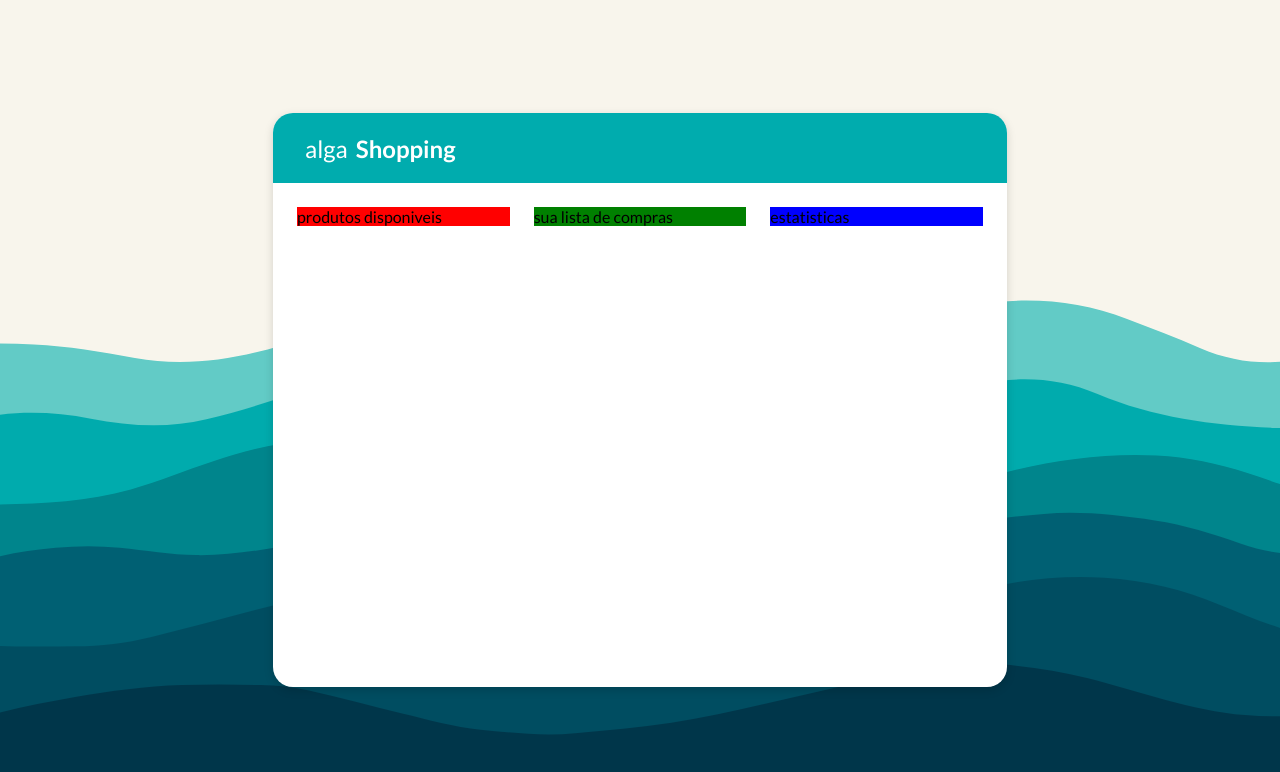
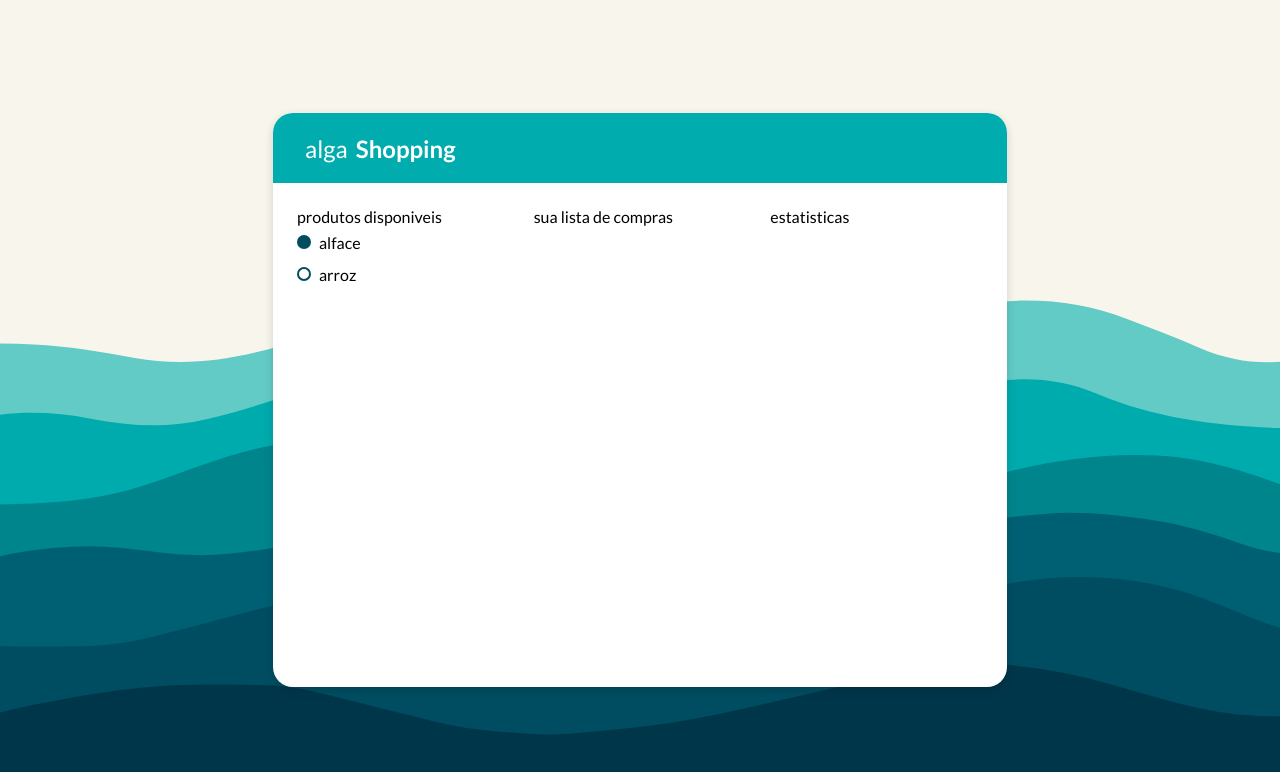
Before and after one commit to walfredo-almeida/algashopi, a React (Create React App) app: page / in a window 1280 px wide. Shown: the top 772 px of the page. Built offline with nearby package versions, Linux system fonts and the light colour scheme.

Commit message:
user change

```diff
--- a/src/components/App/App.jsx
+++ b/src/components/App/App.jsx
@@ -1,17 +1,27 @@
-import React from 'react'
+import React, { useState } from 'react'
 import AppContainer from '../AppContainer'
 import AppHeader from '../AppHeader'
 import { Container, Wrapper } from './App.styles'
-
+import Checkbox from '../../shared/Checkbox'
 
 function App() {
+    const [lettuce, ] = useState(true)
+
     return <Wrapper>
         <Container>
         <AppHeader/>
         <AppContainer
-        left ={<div style={{ backgroundColor: 'red'}}> produtos disponiveis </div>}
-        middle ={<div style={{ backgroundColor: 'green'}}> sua lista de compras </div>}
-        right ={<div style={{ backgroundColor: 'blue'}}> estatisticas</div>}
+        left ={<div>  produtos disponiveis
+            <Checkbox
+            value = {lettuce}
+            title="alface"
+            onClick={() => window.alert('batata')}/>
+            <Checkbox
+            value = {false}
+            title="arroz" />
+            </div>}
+        middle ={<div> sua lista de compras </div>}
+        right ={<div> estatisticas</div>}
 
         />
 
--- /dev/null
+++ b/src/shared/Checkbox/Checkbox.jsx
@@ -0,0 +1,12 @@
+
+import { Indicator, Wrapper } from './Checkbox.styles'
+
+function Checkbox ({ value, title,onClick }) {
+return  <Wrapper onClick={onClick }>
+    <Indicator value={value}/>
+    { title}
+</Wrapper>
+
+}
+
+export default Checkbox
--- /dev/null
+++ b/src/shared/Checkbox/Checkbox.styles.js
@@ -0,0 +1,20 @@
+import styled from "styled-components";
+
+export const Wrapper = styled.div`
+ height: 32px;
+  display: flex;
+  align-items: center;
+  cursor: default;
+
+`
+export const Indicator = styled.div`
+  height: 14px;
+  width: 14px;
+  border-radius: 7px;
+
+  ${props => props.value ? 'background-color: #004D61;' : ''}
+  border: 2px solid #004D61;
+  margin-right: 8px;
+  cursor: pointer;
+
+`
--- /dev/null
+++ b/src/shared/Checkbox/index.js
@@ -0,0 +1 @@
+export { default } from './Checkbox'
```
